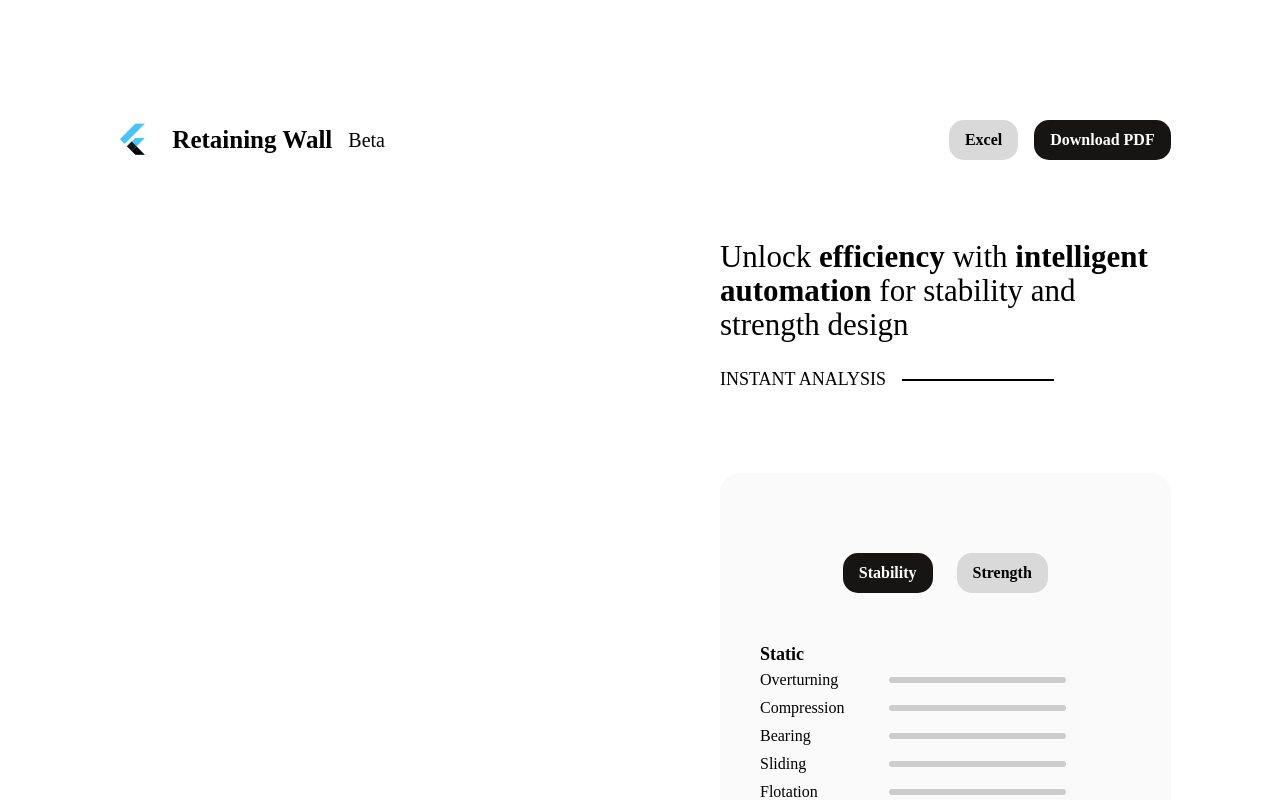
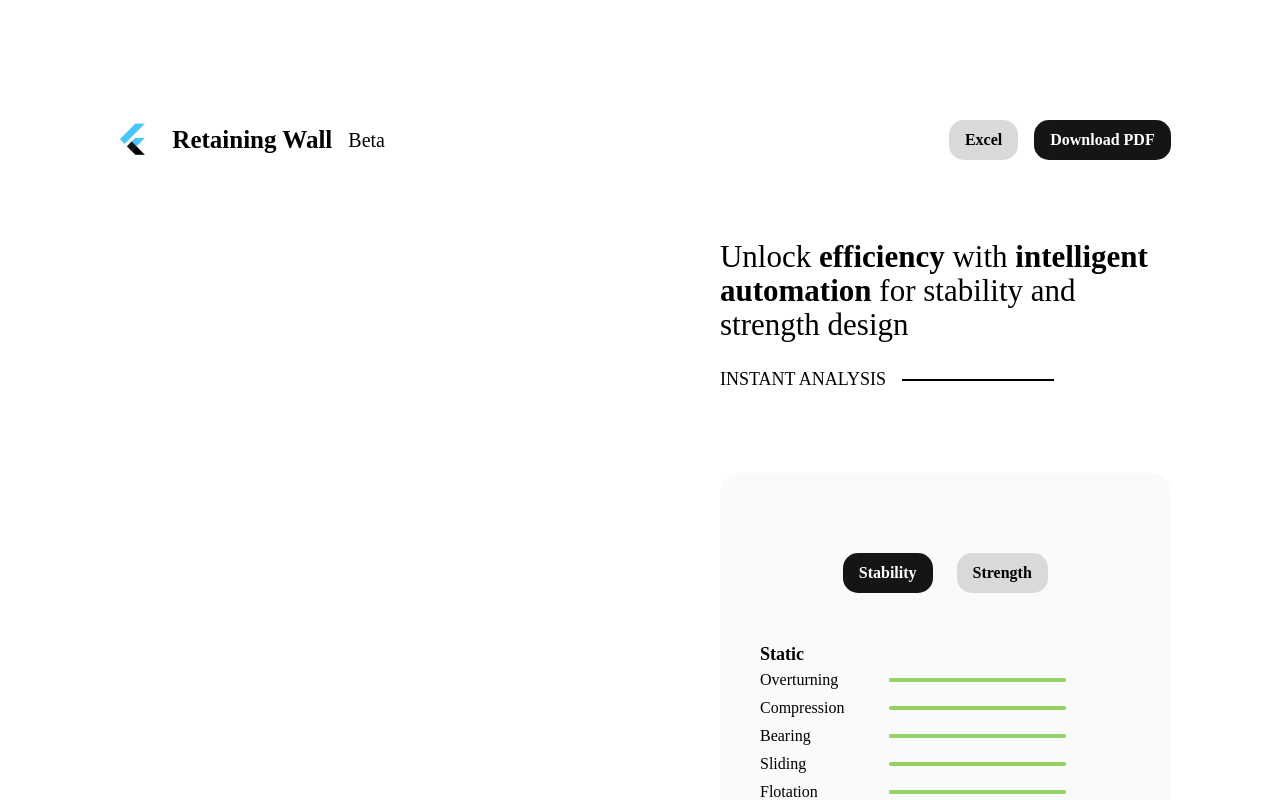
Before and after one commit to EyasuEmana/RetailingWallProj, a React (Create React App) app: page / in a window 1280 px wide. Shown: the top 800 px of the page. Built offline with nearby package versions, Linux system fonts and the light colour scheme; no server answers.

Commit message:
linear progress added

```diff
--- a/src/pages/LandingPage/BodyPart/Right/index.js
+++ b/src/pages/LandingPage/BodyPart/Right/index.js
@@ -6,7 +6,7 @@ import { useTheme } from "@emotion/react";
 import { useSelector } from "react-redux";
 import { dispatch } from "../../../../store";
 import { getRightFormData } from "../../../../store/actions/uiActions";
-
+import LinearProgress from "@mui/material/LinearProgress";
 function Index() {
   const theme = useTheme();
   const isMatch = useMediaQuery(theme.breakpoints.up("lg"));
@@ -46,7 +46,19 @@ function Index() {
         </Grid>
         <Grid item sm={6} xs={9}>
           <Box>
-            <CustomOutputProgress />
+            <LinearProgress
+              variant="determinate"
+              sx={{
+                borderColor: "#D9D9D9",
+                borderRadius: "12px",
+                backgroundColor: "#D9D9D9",
+                "& .MuiLinearProgress-bar": {
+                  background: value < 1 ? "#FF6060" : "#94D263",
+                },
+                transition: "background 0.3s ease-in-out",
+              }}
+              value={value * 50}
+            />
           </Box>
         </Grid>
         <Grid item sm={2} xs={3}>
```
